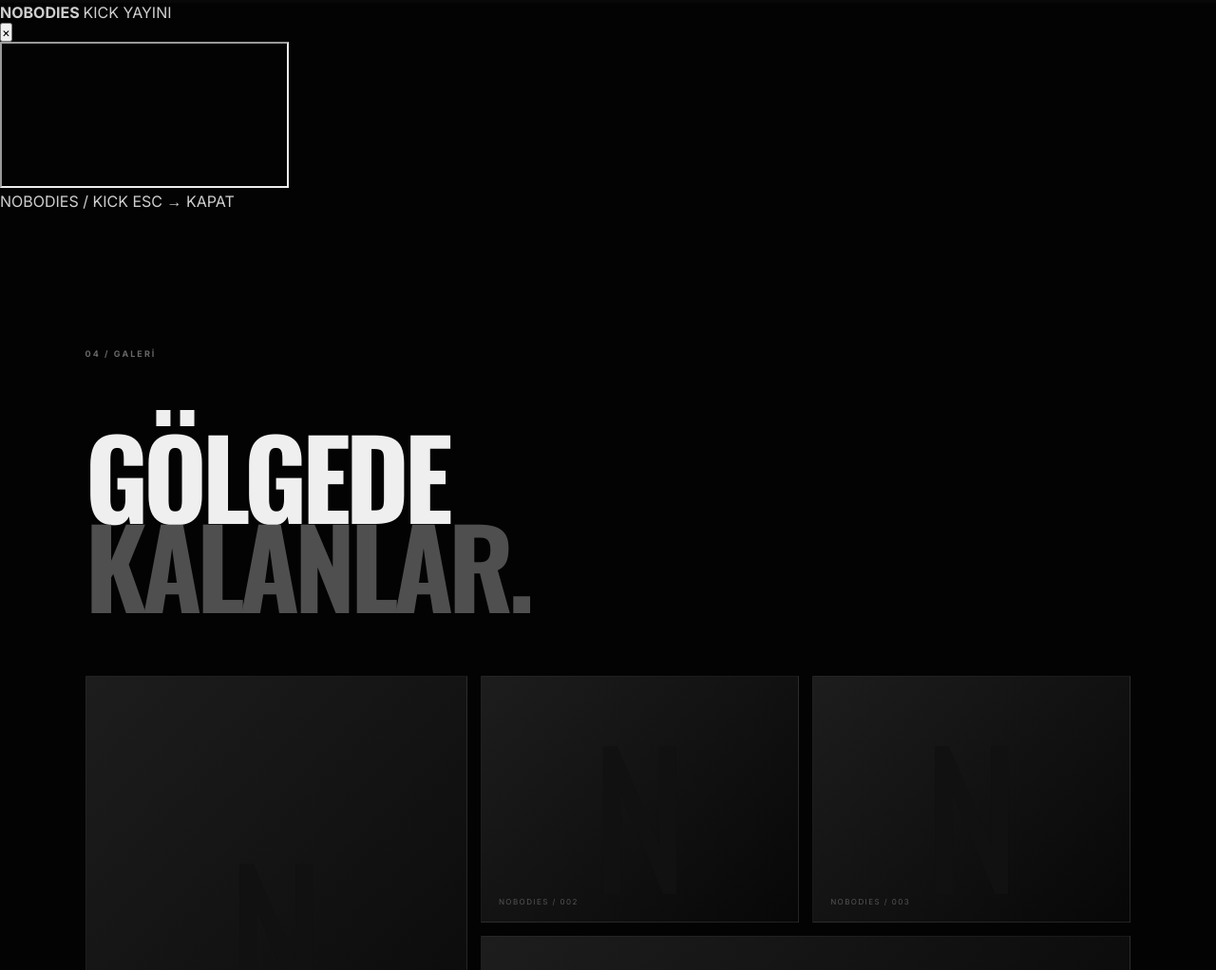
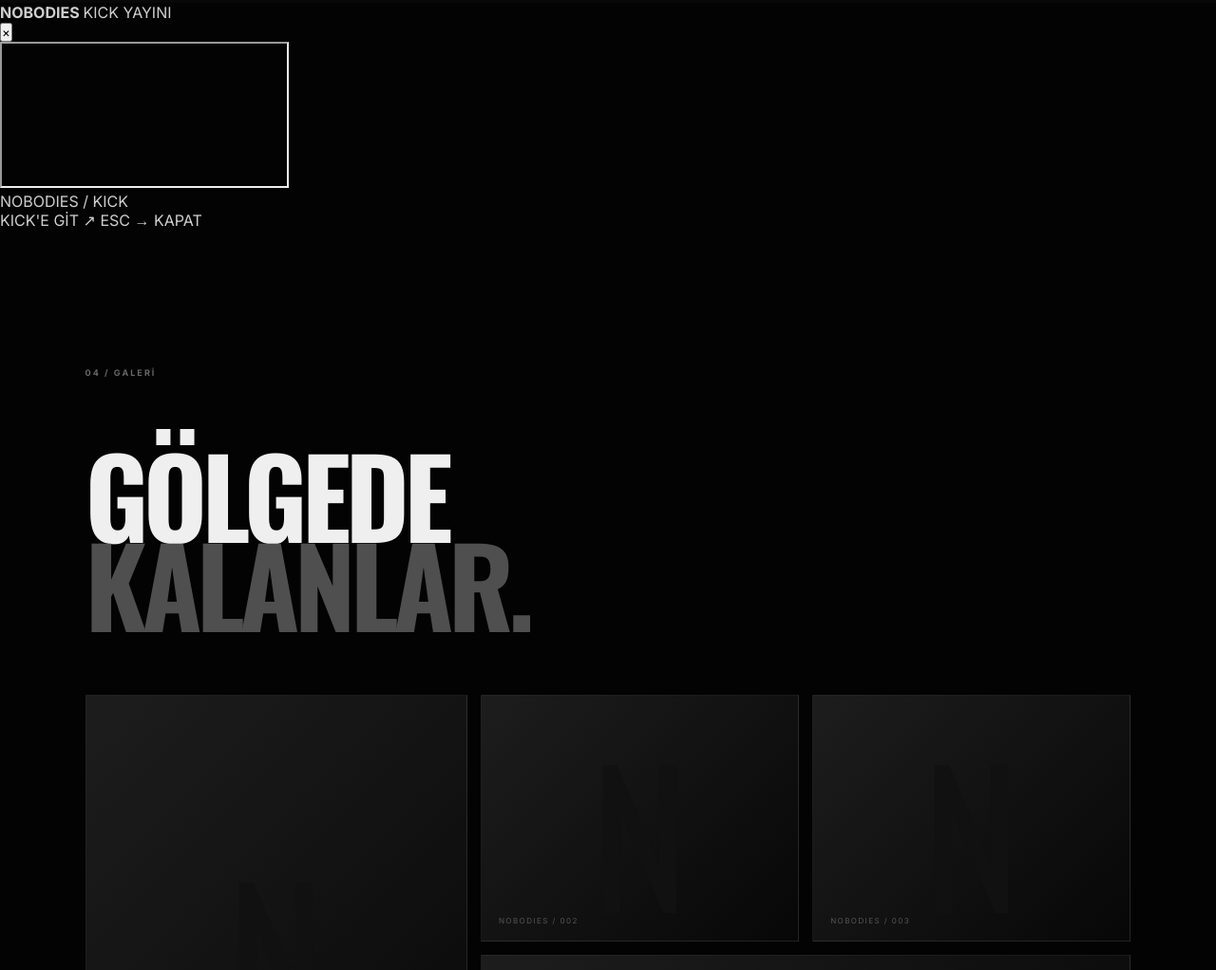
Before and after one commit to argest21/nobodies, a website: page public/index.html in a window 1280 px wide. Shown: the part 5735-6757 px from the top of the page at 95% size. Drawn offline with nearby package versions, Linux system fonts and the light colour scheme; no server answers.

Commit message:
Add kick modal actions to index.html

```diff
--- a/public/index.html
+++ b/public/index.html
@@ -605,9 +605,23 @@
                         NOBODIES / KICK
                     </span>
 
-                    <span>
-                        ESC → KAPAT
-                    </span>
+                    <div class="kick-modal-actions">
+
+                        <a
+                            id="kickDirectLink"
+                            class="kick-direct-link"
+                            href="#"
+                            target="_blank"
+                            rel="noopener noreferrer"
+                        >
+                            KICK'E GİT ↗
+                        </a>
+
+                        <span>
+                            ESC → KAPAT
+                        </span>
+
+                    </div>
 
                 </div>
 
```
